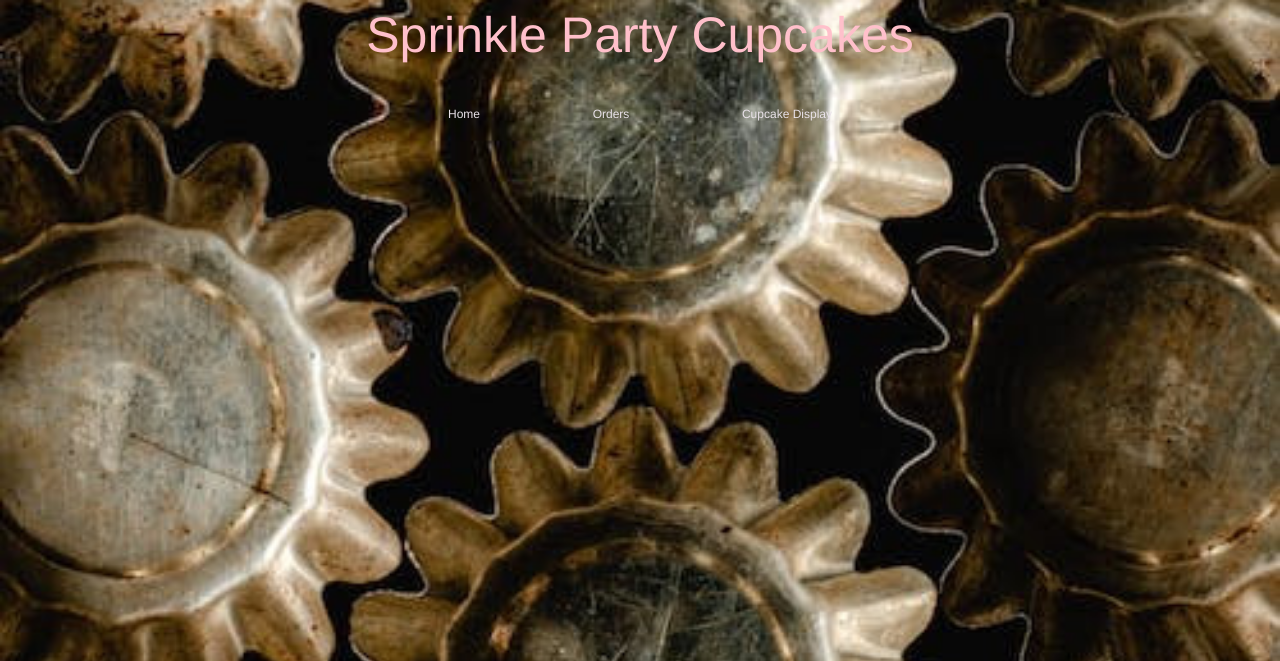
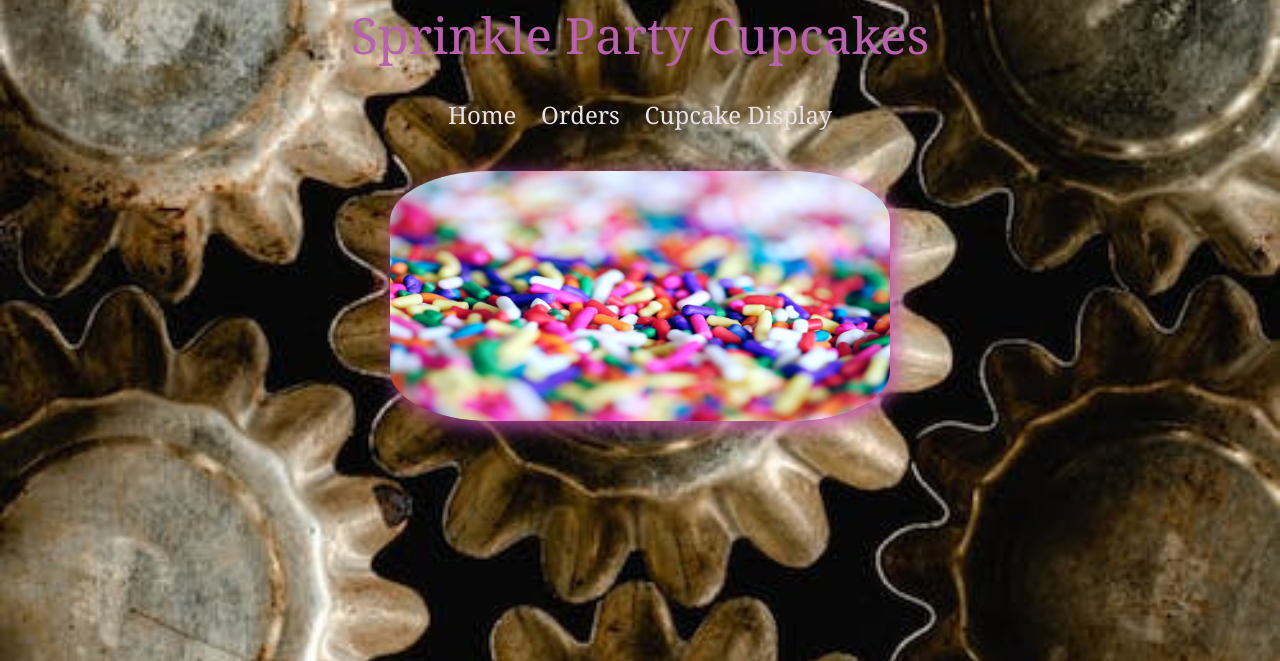
Before and after one commit to rachelbarkanic/project_2, a Flask app: page / in a window 1280 px wide. Shown: the top 661 px of the page. Run offline with Flask 2, Linux system fonts and the light colour scheme.

```diff
--- a/orders.csv
+++ b/orders.csv
@@ -3,3 +3,4 @@ mini,Chocolate,1.99,Chocolate,White,['chocolate'],
 mini,Chocolate,1.99,Chocolate,White,['chocolate'],
 regular,Unicorn,3.99,vanilla,chocolate,['rainbow'],strawberry
 regular,Death by Chocolate,3.99,Chocolate,chocolate,['chocolate'],chocolate
+giant,Peach Cobbler,9.99,peach,vanilla,['cinnamon sugar'],peach
--- a/static/styles.css
+++ b/static/styles.css
@@ -1,5 +1,5 @@
 body {
-    color: pink;
+    color: rgb(184, 97, 174);
     background-image: url('images/container.jpeg');
     background-repeat:no-repeat;
     background-position: center;
@@ -8,6 +8,7 @@ body {
     flex-direction: column;
     justify-content: center;
     align-items: center;
+    font-family: Georgia, 'Times New Roman', Times, serif;
 }
 
 #nav {
@@ -46,6 +47,18 @@ button {
     color: rgb(237, 100, 157);
 }
 
-#cupcake {
+#home-pic {
+    top: 50%;
+	height: 250px;
+	width: 500px;
+	border-radius: 20%;
+	box-shadow: 5px 5px 20px #c04baa;
+}
 
+h2 {
+    color: #d835ba;
 }
+
+h3 {
+    color: #35a2d8;
+}
--- a/templates/cupcakes.html
+++ b/templates/cupcakes.html
@@ -14,9 +14,9 @@
 
     <div id="nav">
         <ul>
-        <li><a href="{{ url_for('home') }}"><h6>Home</h6></a></li>
-        <li><a href="{{ url_for('order') }}"><h6>Orders</h6></a></li>
-        <li><a href="{{ url_for('all_cupcakes') }}"><h6>Cupcake Display</h6></a></li>
+            <li><a href="{{ url_for('home') }}">Home</a></li>
+            <li><a href="{{ url_for('order') }}">Orders</a></li>
+            <li><a href="{{ url_for('all_cupcakes') }}">Cupcake Display</a></li>
         </ul>
     </div>
 
--- a/templates/index.html
+++ b/templates/index.html
@@ -13,11 +13,14 @@
 
     <div id="nav">
         <ul>
-        <li><a href="{{ url_for('home') }}"><h6>Home</h6></a></li>
-        <li><a href="{{ url_for('order') }}"><h6>Orders</h6></a></li>
-        <li><a href="{{ url_for('all_cupcakes') }}"><h6>Cupcake Display</h6></a></li>
+        <li><a href="{{ url_for('home') }}">Home</a></li>
+        <li><a href="{{ url_for('order') }}">Orders</a></li>
+        <li><a href="{{ url_for('all_cupcakes') }}">Cupcake Display</a></li>
         </ul>
     </div>
-
+<br><br><br><br><br>
+    <div id="home-pic-div">
+        <img src="{{url_for('static', filename='images/sprinkle.jpeg')}}" id="home-pic"/>
+        </div>
 </body>
 </html>
```
Also changed, not shown: templates/individual_cupcake.html (+4 -3 lines), templates/order.html (+5 -3 lines), static/images/container2.jpeg (added), static/images/sprinkle.jpeg (added).
